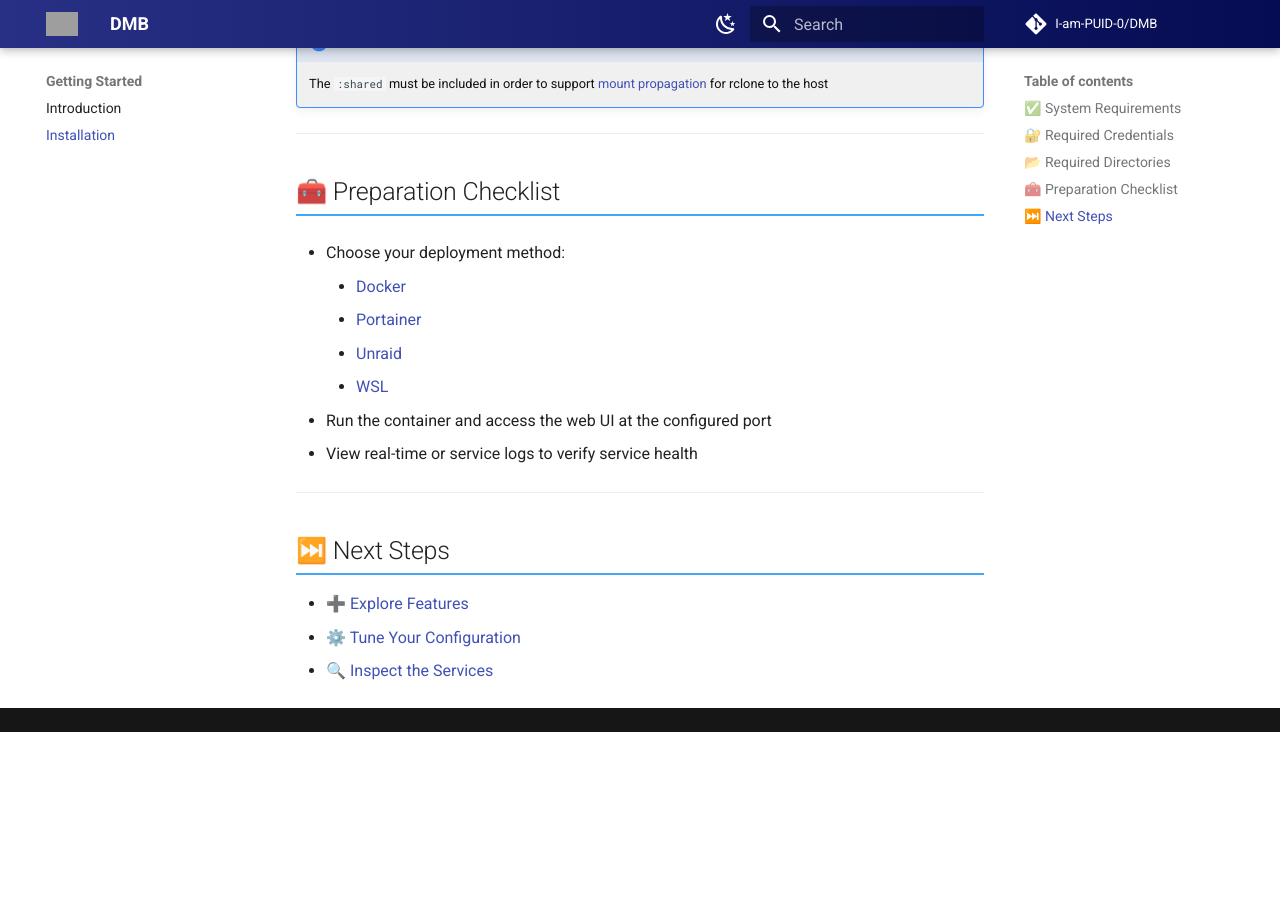
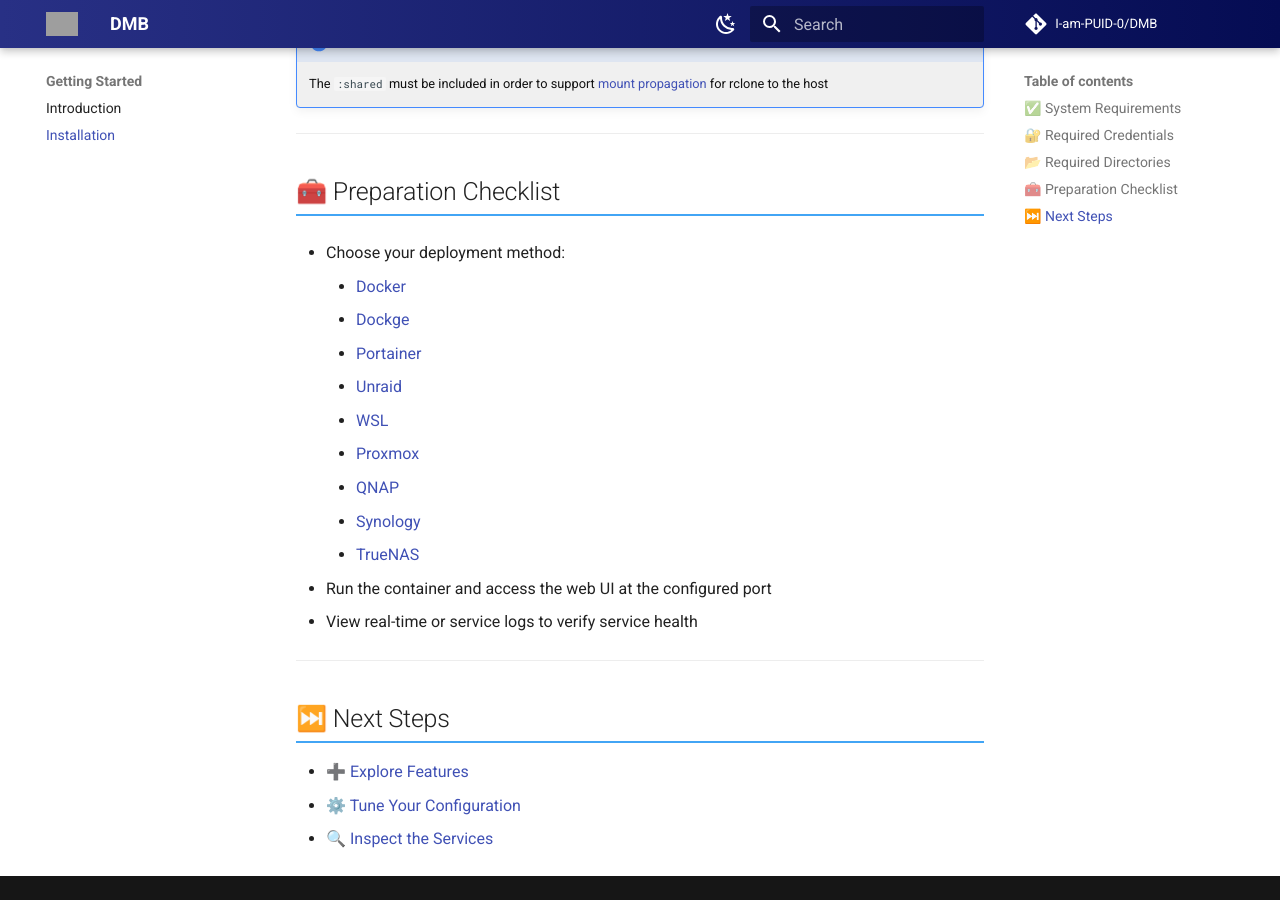
Before and after one commit to I-am-PUID-0/DMB_Docs, an MkDocs documentation site: the page built from docs/getting-started/installation.md, in a window 1280 px wide and 900 px high, scrolled down 1811 px. Built offline with MkDocs 1.6.1 and Material for MkDocs 9.7.7, drawn with Linux system fonts in a browser that asks for light colours; comment, search, counter and statistics services are not loaded; before the commit the page ends 2543 px from its top, so only the background shows below that; grey boxes are pictures that could not be loaded.

Commit message:
Add additional deployment methods to installation guide

```diff
--- a/docs/getting-started/installation.md
+++ b/docs/getting-started/installation.md
@@ -67,9 +67,14 @@ You’ll need to bind mount the following volumes when running the container:
 - Choose your deployment method:
 
     - [Docker](../deployment/docker.md)
+    - [Dockge](../deployment/dockge.md)
     - [Portainer](../deployment/portainer.md)
     - [Unraid](../deployment/unraid.md)
     - [WSL](../deployment/wsl.md)
+    - [Proxmox](../deployment/proxmox.md)
+    - [QNAP](../deployment/qnap.md)
+    - [Synology](../deployment/synology.md)
+    - [TrueNAS](../deployment/truenas.md)
 
 - Run the container and access the web UI at the configured port
 - View real-time or service logs to verify service health
```
